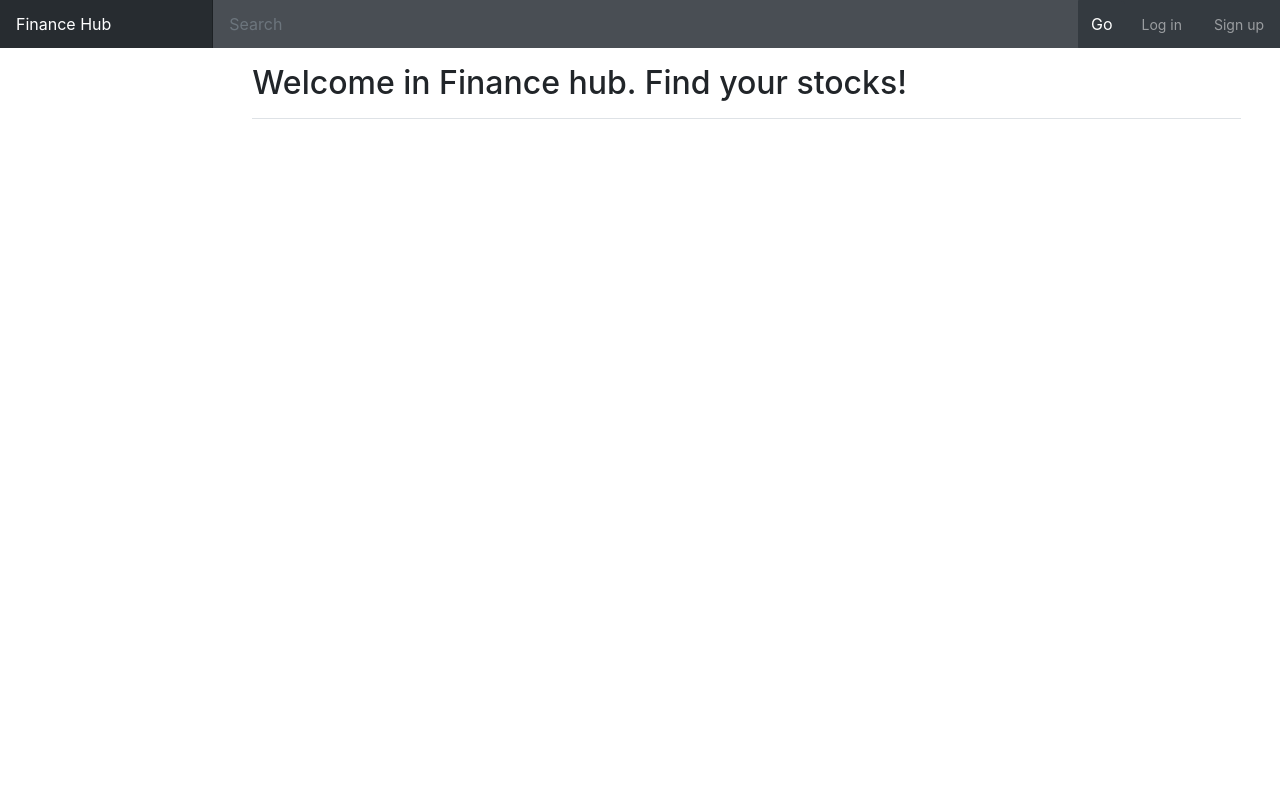
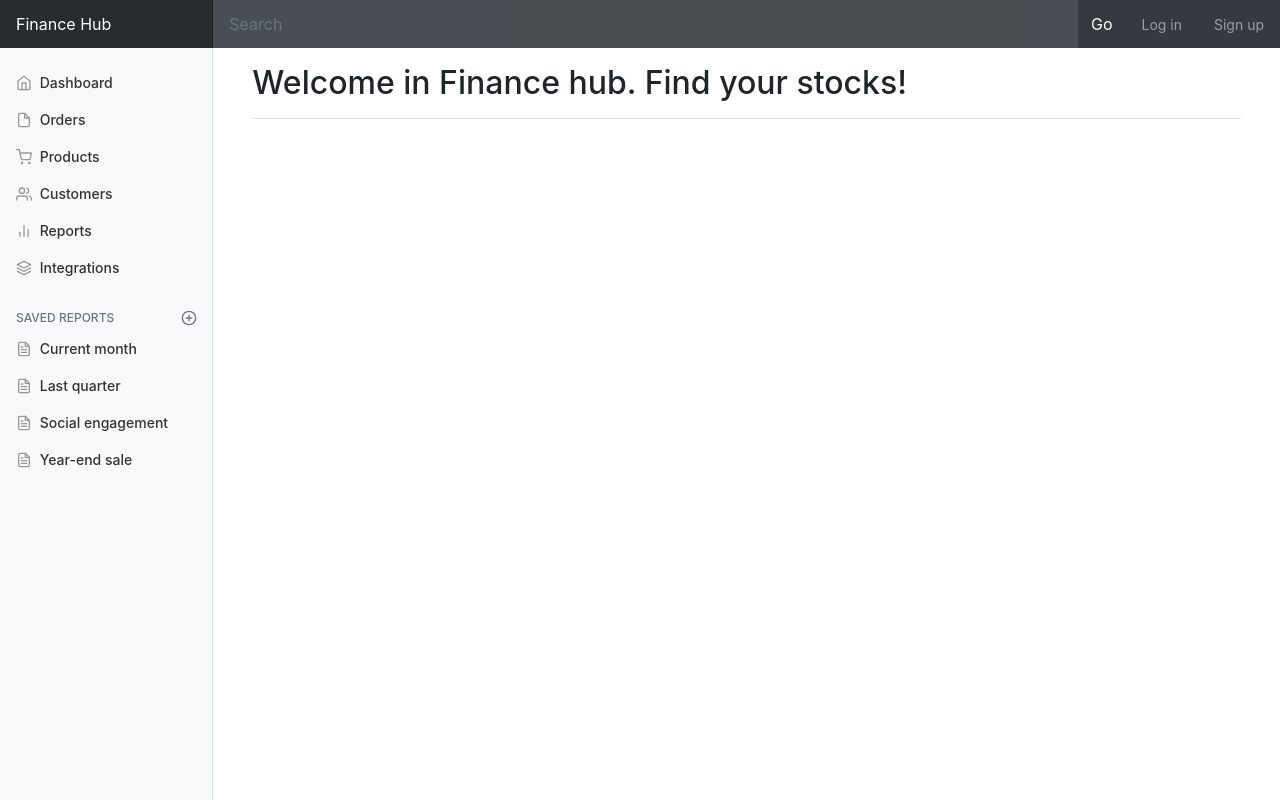
Before and after one commit to nedialkom/finhub, a Django app: page / in a window 1280 px wide. Run offline with Django 3.2, Linux system fonts and the light colour scheme; some libraries are stand-ins or nearby versions.

Commit message:
5th commit: Left  menu

```diff
--- /dev/null
+++ b/django/templates/finhub/left_menu_inactive.html
@@ -0,0 +1,80 @@
+<!-- Inactive left menu -->
+<div class="container-fluid">
+  <div class="row">
+    <nav id="sidebarMenu" class="col-md-3 col-lg-2 d-md-block bg-light sidebar collapse">
+      <div class="sidebar-sticky pt-3">
+        <ul class="nav flex-column">
+          <li class="nav-item">
+            <a class="nav-link disabled" href="#">
+              <span data-feather="home"></span>
+              Dashboard <span class="sr-only">(current)</span>
+            </a>
+          </li>
+          <li class="nav-item">
+            <a class="nav-link" href="#">
+              <span data-feather="file"></span>
+              Orders
+            </a>
+          </li>
+          <li class="nav-item">
+            <a class="nav-link" href="#">
+              <span data-feather="shopping-cart"></span>
+              Products
+            </a>
+          </li>
+          <li class="nav-item">
+            <a class="nav-link" href="#">
+              <span data-feather="users"></span>
+              Customers
+            </a>
+          </li>
+          <li class="nav-item">
+            <a class="nav-link" href="#">
+              <span data-feather="bar-chart-2"></span>
+              Reports
+            </a>
+          </li>
+          <li class="nav-item">
+            <a class="nav-link" href="#">
+              <span data-feather="layers"></span>
+              Integrations
+            </a>
+          </li>
+        </ul>
+
+        <h6 class="sidebar-heading d-flex justify-content-between align-items-center px-3 mt-4 mb-1 text-muted">
+          <span>Saved reports</span>
+          <a class="d-flex align-items-center text-muted" href="#" aria-label="Add a new report">
+            <span data-feather="plus-circle"></span>
+          </a>
+        </h6>
+        <ul class="nav flex-column mb-2">
+          <li class="nav-item">
+            <a class="nav-link" href="#">
+              <span data-feather="file-text"></span>
+              Current month
+            </a>
+          </li>
+          <li class="nav-item">
+            <a class="nav-link" href="#">
+              <span data-feather="file-text"></span>
+              Last quarter
+            </a>
+          </li>
+          <li class="nav-item">
+            <a class="nav-link" href="#">
+              <span data-feather="file-text"></span>
+              Social engagement
+            </a>
+          </li>
+          <li class="nav-item">
+            <a class="nav-link" href="#">
+              <span data-feather="file-text"></span>
+              Year-end sale
+            </a>
+          </li>
+        </ul>
+      </div>
+    </nav>
+  </div>
+</div>
--- /dev/null
+++ b/django/templates/finhub/top_navigation.html
@@ -0,0 +1,35 @@
+<nav class="navbar navbar-dark sticky-top bg-dark flex-md-nowrap p-0 shadow">
+      <a class="navbar-brand col-md-3 col-lg-2 w-100 mr-0 px-3" href="{% url 'base' %}">Finance Hub</a>
+      <button class="navbar-toggler position-absolute d-md-none collapsed" type="button"
+            data-toggle="collapse" data-target="#sidebarMenu" aria-controls="sidebarMenu"
+            aria-expanded="false" aria-label="Toggle navigation">
+        <span class="navbar-toggler-icon"></span>
+      </button>
+      <form class="form-search w-100" method="post" action="{% url 'search'%}">
+        {% csrf_token %}
+        <div class="input-group">
+          <input type="text" class="form-control form-control-dark " id="search" name="search" placeholder="Search" aria-label="Search">
+          <div class="input-group-append">
+            <button class="btn btn-dark btn-1 btn-primary btn-block" type="submit" value="go">Go</button>
+          </div>
+        </div>
+      </form>
+      {% if user.is_authenticated %}
+        <ul class="navbar-nav px-3">
+          <li class="nav-item text-nowrap">
+            <a class="nav-link" href="{% url 'logout' %}">Sign out</a>
+          </li>
+        </ul>
+      {% else %}
+        <ul class="navbar-nav px-3">
+          <li class="nav-item text-nowrap">
+            <a class="nav-link" href="{% url 'login'%}">Log in</a>
+          </li>
+        </ul>
+        <ul class="navbar-nav px-3">
+          <li class="nav-item text-nowrap">
+            <a class="nav-link" href="{% url 'signup'%}">Sign up</a>
+          </li>
+        </ul>
+      {% endif %}
+</nav>
```
Also changed, not shown: django/templates/finhub/base.html (+4 -39 lines), README.md.
